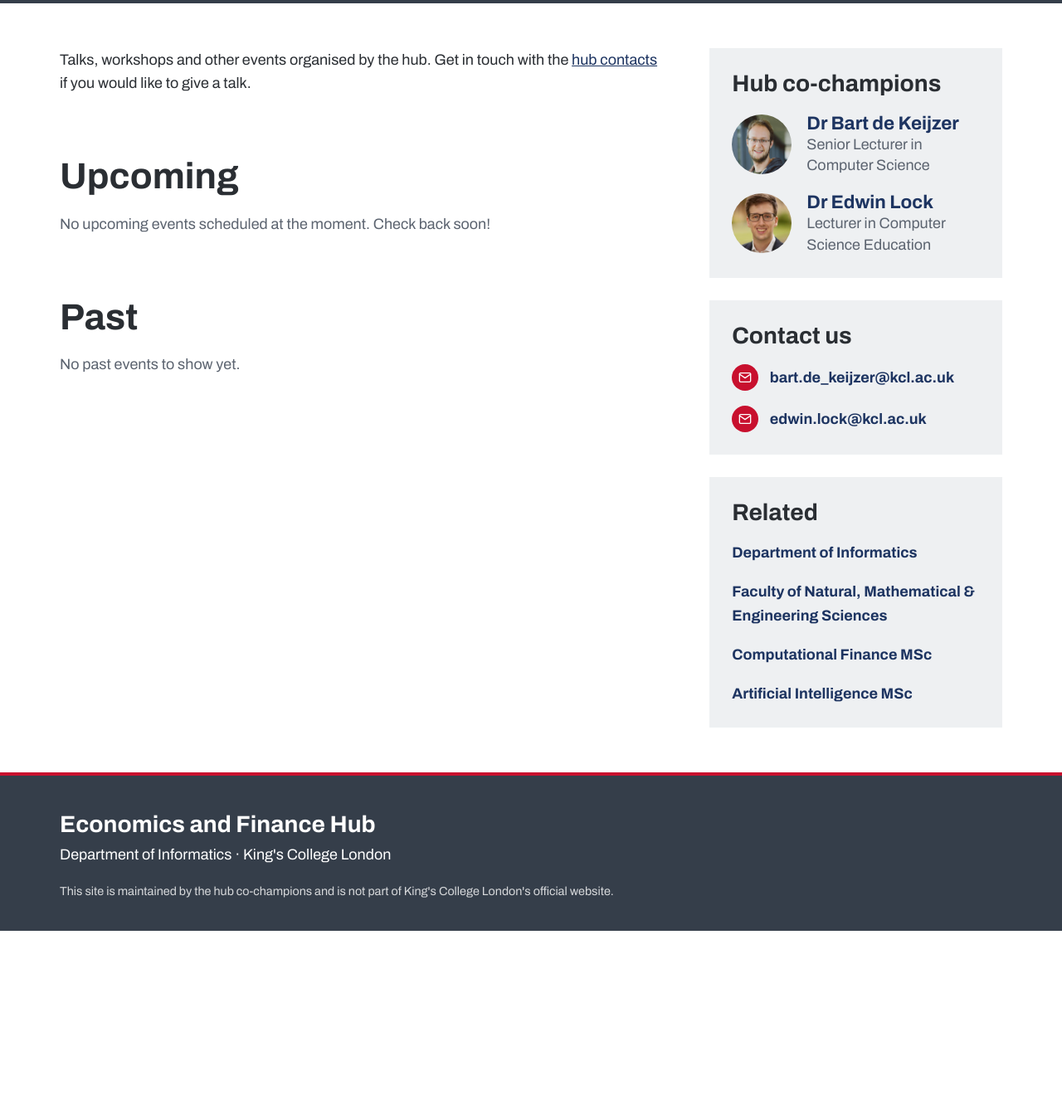
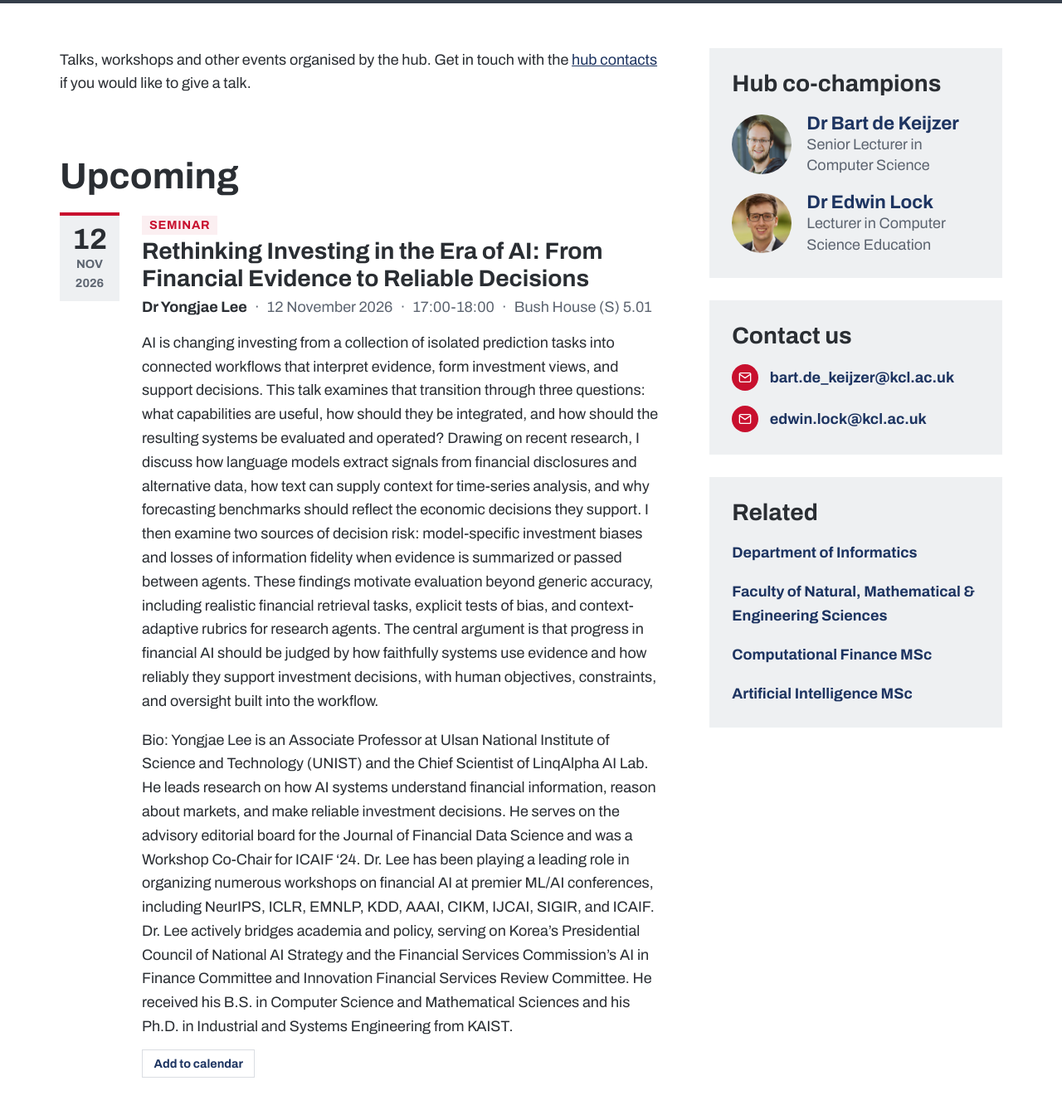
Before and after one commit to KCL-EconFin-Hub/kcl-econfin-hub.github.io, a Jekyll site: the page built from events.html, in a window 1280 px wide and 1400 px high, scrolled down 312 px. Shown: the top 1338 px of the window at 83% size. Built offline with Jekyll 4.4.1, drawn with Linux system fonts in a browser that asks for light colours; before the commit the page ends 1434 px from its top, so only the background shows below that.

Commit message:
fixed bug in events.yml file

```diff
--- a/_data/events.yml
+++ b/_data/events.yml
@@ -19,10 +19,9 @@
 # under "Upcoming", soonest first; the rest under "Past", most recent first.
 # An event with no date counts as upcoming and is listed last.
 #
-# The [] below is an empty list and keeps the file valid while there are no
-# events. Delete it when you add the first real entry.
+# If you remove every event, the file can be left with just these comments;
+# do not leave a stray [] above any "- title:" entries, or they are ignored.
 
-[]
 
 # EXAMPLES
 # - title: "Strategic Behaviour in Decentralised Exchanges"
@@ -52,8 +51,8 @@
   time: "17:00-18:00"
   location: "Bush House (S) 5.01"
   description: |
-    "AI is changing investing from a collection of isolated prediction tasks into connected workflows that interpret evidence, form investment views, and support decisions. This talk examines that transition through three questions: what capabilities are useful, how should they be integrated, and how should the resulting systems be evaluated and operated?
+    AI is changing investing from a collection of isolated prediction tasks into connected workflows that interpret evidence, form investment views, and support decisions. This talk examines that transition through three questions: what capabilities are useful, how should they be integrated, and how should the resulting systems be evaluated and operated?
     Drawing on recent research, I discuss how language models extract signals from financial disclosures and alternative data, how text can supply context for time-series analysis, and why forecasting benchmarks should reflect the economic decisions they support. I then examine two sources of decision risk: model-specific investment biases and losses of information fidelity when evidence is summarized or passed between agents. These findings motivate evaluation beyond generic accuracy, including realistic financial retrieval tasks, explicit tests of bias, and context-adaptive rubrics for research agents. The central argument is that progress in financial AI should be judged by how faithfully systems use evidence and how reliably they support investment decisions, with human objectives, constraints, and oversight built into the workflow.
 
     Bio:
-    Yongjae Lee is an Associate Professor at Ulsan National Institute of Science and Technology (UNIST) and the Chief Scientist of LinqAlpha AI Lab. He leads research on how AI systems understand financial information, reason about markets, and make reliable investment decisions. He serves on the advisory editorial board for the Journal of Financial Data Science and was a Workshop Co-Chair for ICAIF '24. Dr. Lee has been playing a leading role in organizing numerous workshops on financial AI at premier ML/AI conferences, including NeurIPS, ICLR, EMNLP, KDD, AAAI, CIKM, IJCAI, SIGIR, and ICAIF. Dr. Lee actively bridges academia and policy, serving on Korea's Presidential Council of National AI Strategy and the Financial Services Commission’s AI in Finance Committee and Innovation Financial Services Review Committee. He received his B.S. in Computer Science and Mathematical Sciences and his Ph.D. in Industrial and Systems Engineering from KAIST."
+    Yongjae Lee is an Associate Professor at Ulsan National Institute of Science and Technology (UNIST) and the Chief Scientist of LinqAlpha AI Lab. He leads research on how AI systems understand financial information, reason about markets, and make reliable investment decisions. He serves on the advisory editorial board for the Journal of Financial Data Science and was a Workshop Co-Chair for ICAIF '24. Dr. Lee has been playing a leading role in organizing numerous workshops on financial AI at premier ML/AI conferences, including NeurIPS, ICLR, EMNLP, KDD, AAAI, CIKM, IJCAI, SIGIR, and ICAIF. Dr. Lee actively bridges academia and policy, serving on Korea's Presidential Council of National AI Strategy and the Financial Services Commission’s AI in Finance Committee and Innovation Financial Services Review Committee. He received his B.S. in Computer Science and Mathematical Sciences and his Ph.D. in Industrial and Systems Engineering from KAIST.
```
